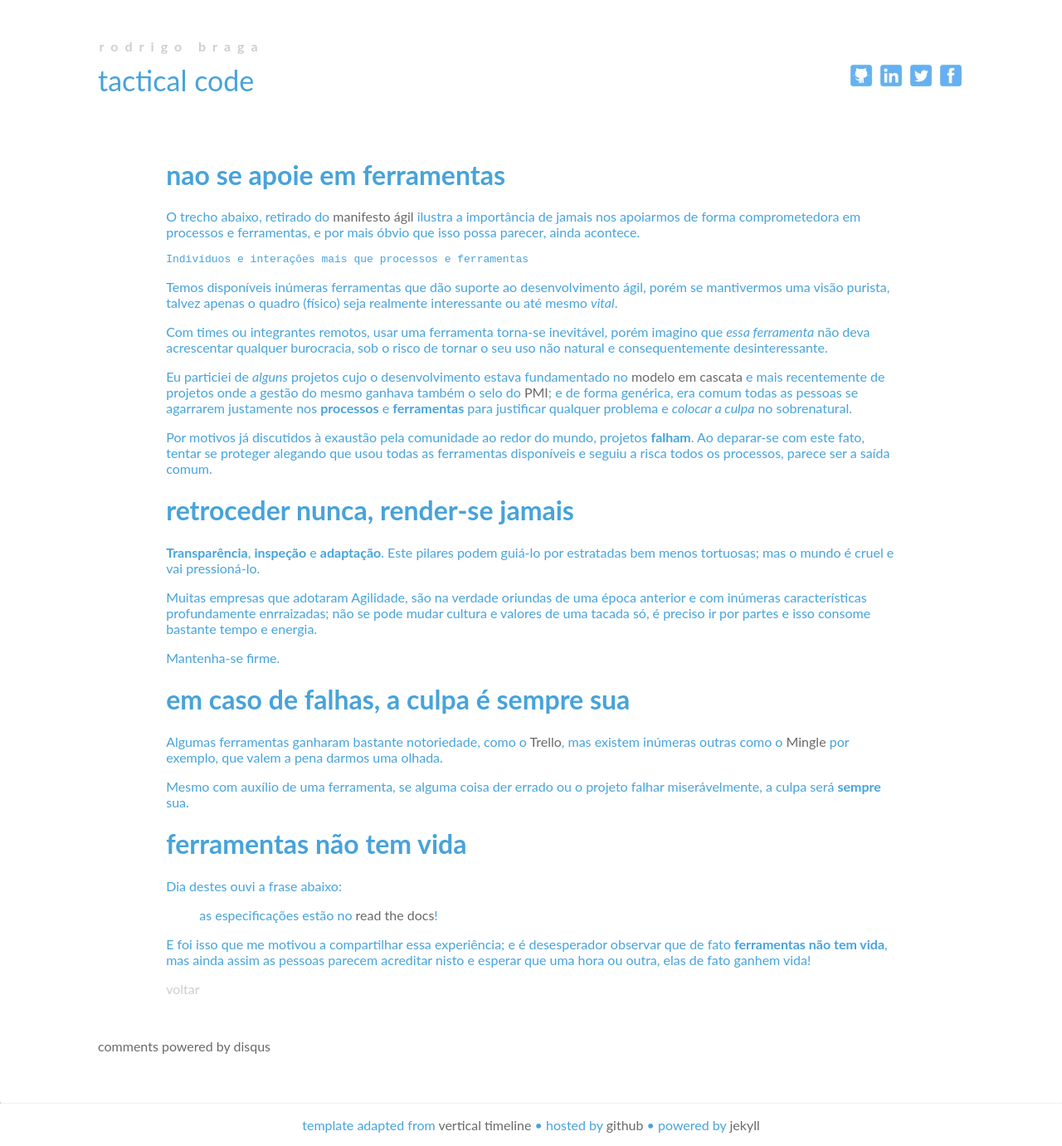
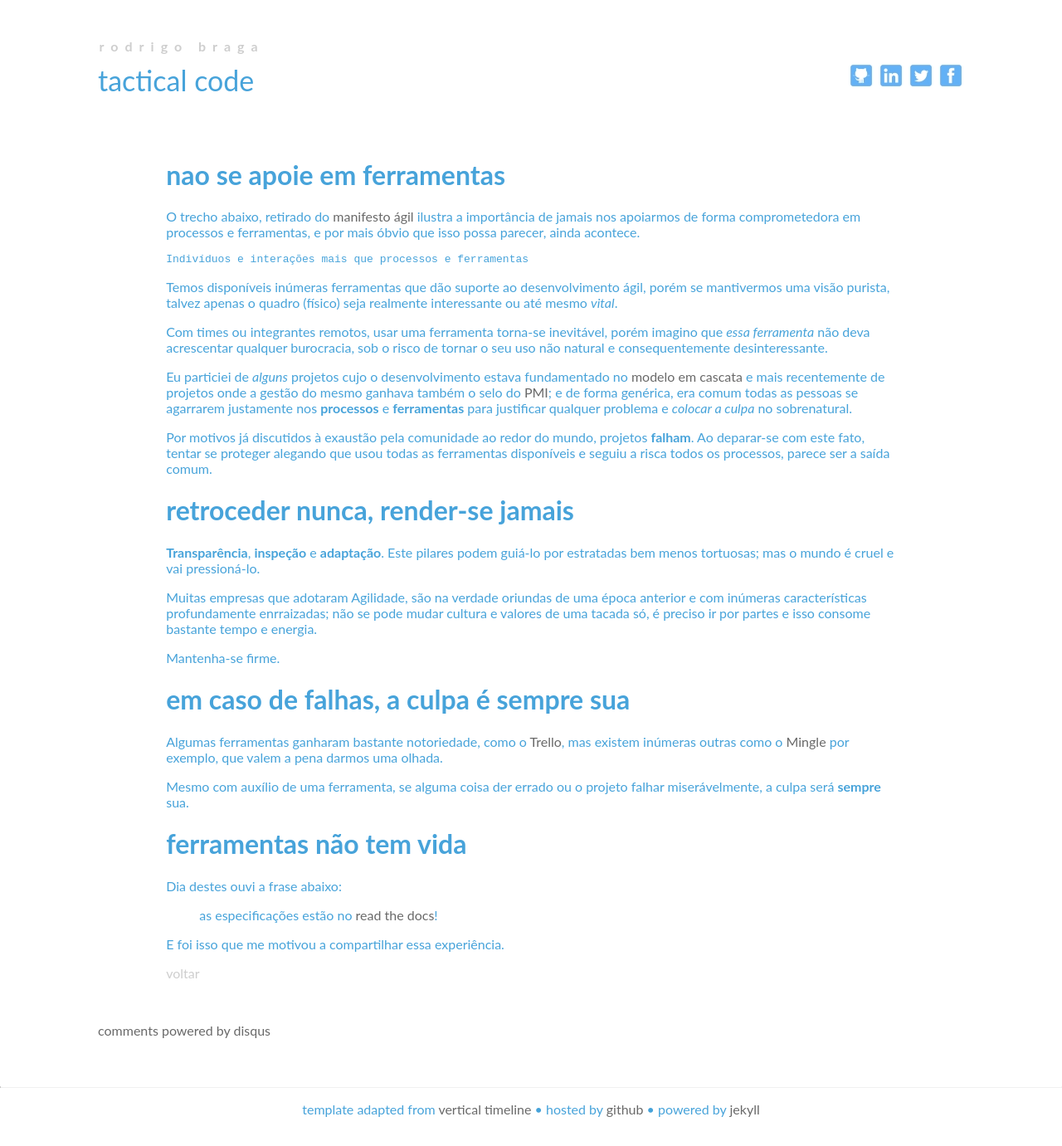
Before and after one commit to rodrigobraga/rodrigobraga.github.io, a Jekyll site: the page built from _posts/2013-11-21-nao-se-apoie-em-ferramentas.md, in a window 1280 px wide. Shown: the whole page at 83% size. Built offline with Jekyll 4.4.1, drawn with Linux system fonts in a browser that asks for light colours; Markdown is read by kramdown in place of the engine named in the settings; comment, search, counter and statistics services are not loaded.

Commit message:
Update 2013-11-21-nao-se-apoie-em-ferramentas.md

```diff
--- a/_posts/2013-11-21-nao-se-apoie-em-ferramentas.md
+++ b/_posts/2013-11-21-nao-se-apoie-em-ferramentas.md
@@ -42,5 +42,4 @@ Dia destes ouvi a frase abaixo:
 
 > as especificações estão no [read the docs](https://readthedocs.org/)!
 
-
-E foi isso que me motivou a compartilhar essa experiência; e é desesperador observar que de fato **ferramentas não tem vida**, mas ainda assim as pessoas parecem acreditar nisto e esperar que uma hora ou outra, elas de fato ganhem vida!
+E foi isso que me motivou a compartilhar essa experiência.
```
